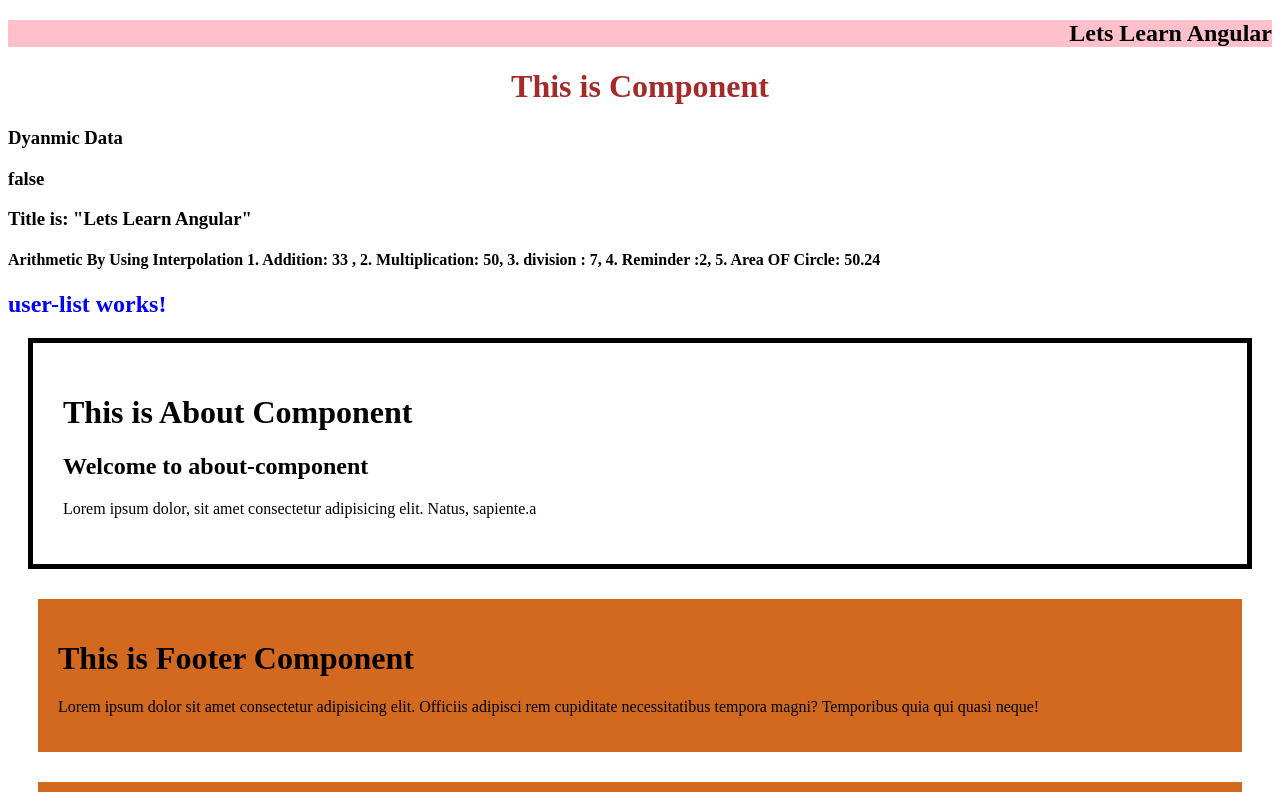
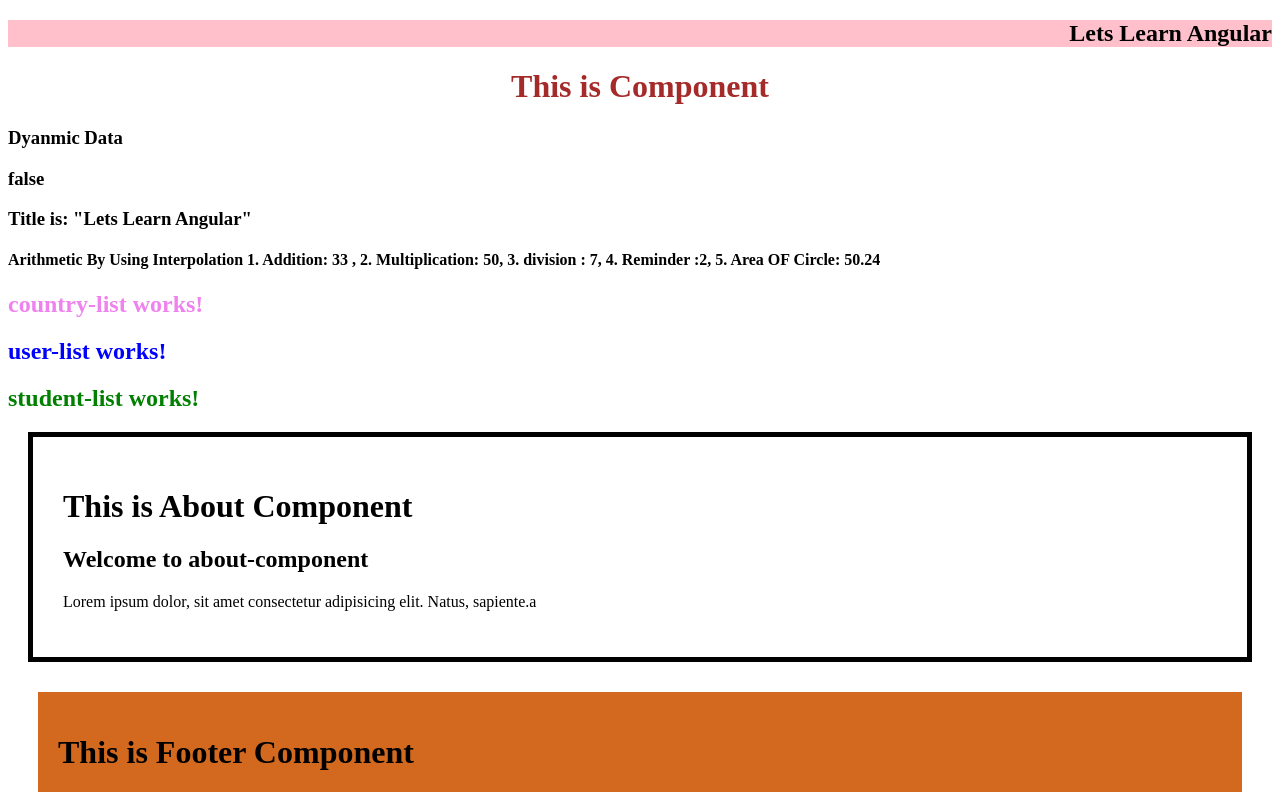
Before and after one commit to JagdishKhod/my-first-angular-project, an Angular app: page / in a window 1280 px wide. Shown: the top 792 px of the page. Built offline with nearby package versions, Linux system fonts and the light colour scheme.

Commit message:
by using both --inline-style and --inline-template

```diff
--- a/src/app/app.component.html
+++ b/src/app/app.component.html
@@ -11,7 +11,9 @@
 4. Reminder :{{38 %12}},
 5. Area OF Circle: {{3.14*4*4}}
 </h4>
+<app-country-list></app-country-list>
 <app-user-list></app-user-list>
+<app-student-list></app-student-list>
 <about-component></about-component>
 <footer-component></footer-component>
 <app-nav-bar></app-nav-bar>
--- a/src/app/app.module.ts
+++ b/src/app/app.module.ts
@@ -7,6 +7,8 @@ import { AboutComponent } from './components/AboutComponent/about.component';
 import { FooterComponent } from './components/FooterComponent/footer.component';
 import { NavBarComponent } from './components/nav-bar/nav-bar.component';
 import { UserListComponent } from './user-list/user-list.component';
+import { StudentListComponent } from './student-list/student-list.component';
+import { CountryListComponent } from './country-list/country-list.component';
 
 @NgModule({
   declarations: [
@@ -15,6 +17,8 @@ import { UserListComponent } from './user-list/user-list.component';
     FooterComponent,
     NavBarComponent,
     UserListComponent,
+    StudentListComponent,
+    CountryListComponent,
 
 
   ],
--- /dev/null
+++ b/src/app/country-list/country-list.component.ts
@@ -0,0 +1,18 @@
+import { Component } from '@angular/core';
+
+@Component({
+  selector: 'app-country-list',
+  template: `
+    <h2 class='custom'>
+      country-list works!
+</h2>
+  `,
+  styles: [
+    `.custom{
+      color:violet;
+    }`
+  ]
+})
+export class CountryListComponent {
+
+}
--- /dev/null
+++ b/src/app/student-list/student-list.component.css
@@ -0,0 +1,3 @@
+.custom{
+    color:green;
+}
--- /dev/null
+++ b/src/app/student-list/student-list.component.ts
@@ -0,0 +1,14 @@
+import { Component } from '@angular/core';
+
+@Component({
+  selector: 'app-student-list',
+  template: `
+    <h2 class="custom">
+      student-list works!
+</h2>
+  `,
+  styleUrls: ['./student-list.component.css']
+})
+export class StudentListComponent {
+
+}
```
Also changed, not shown: 2 other files (tests, documents, lock files or other folders).
